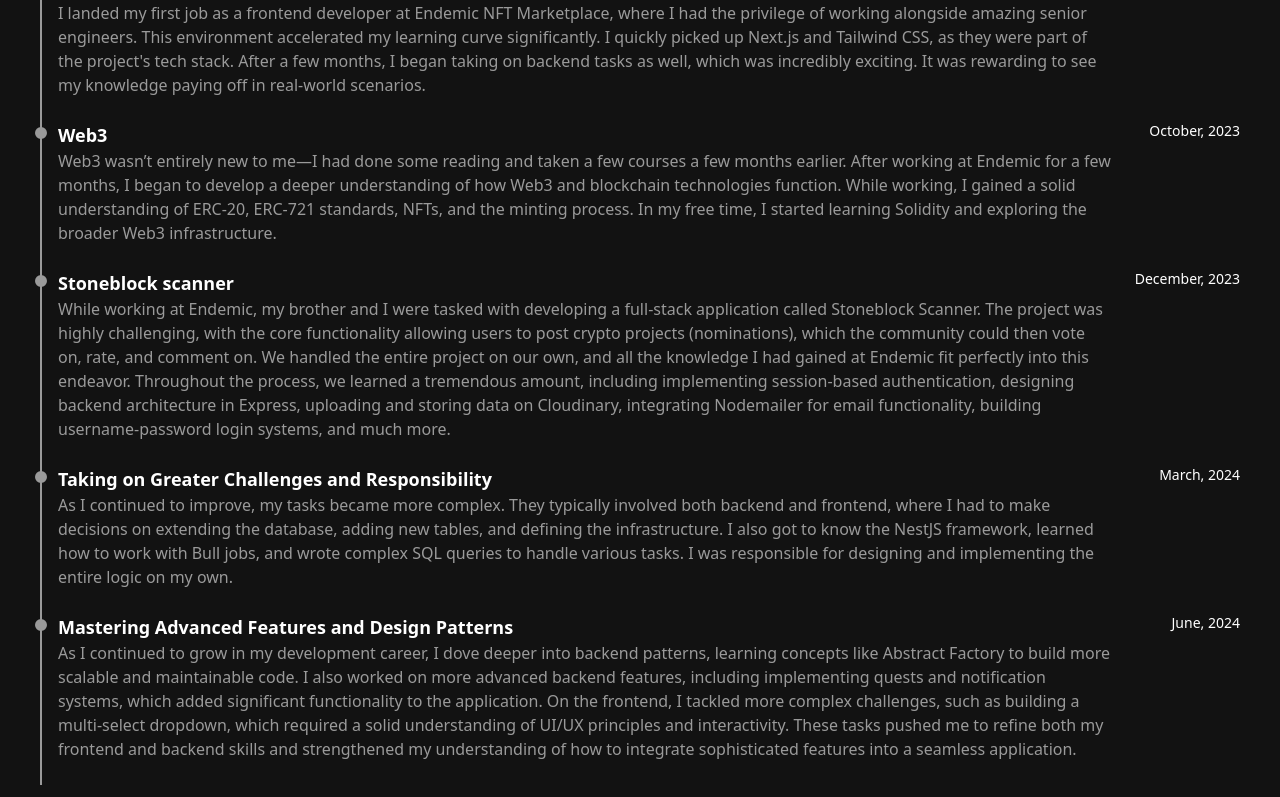
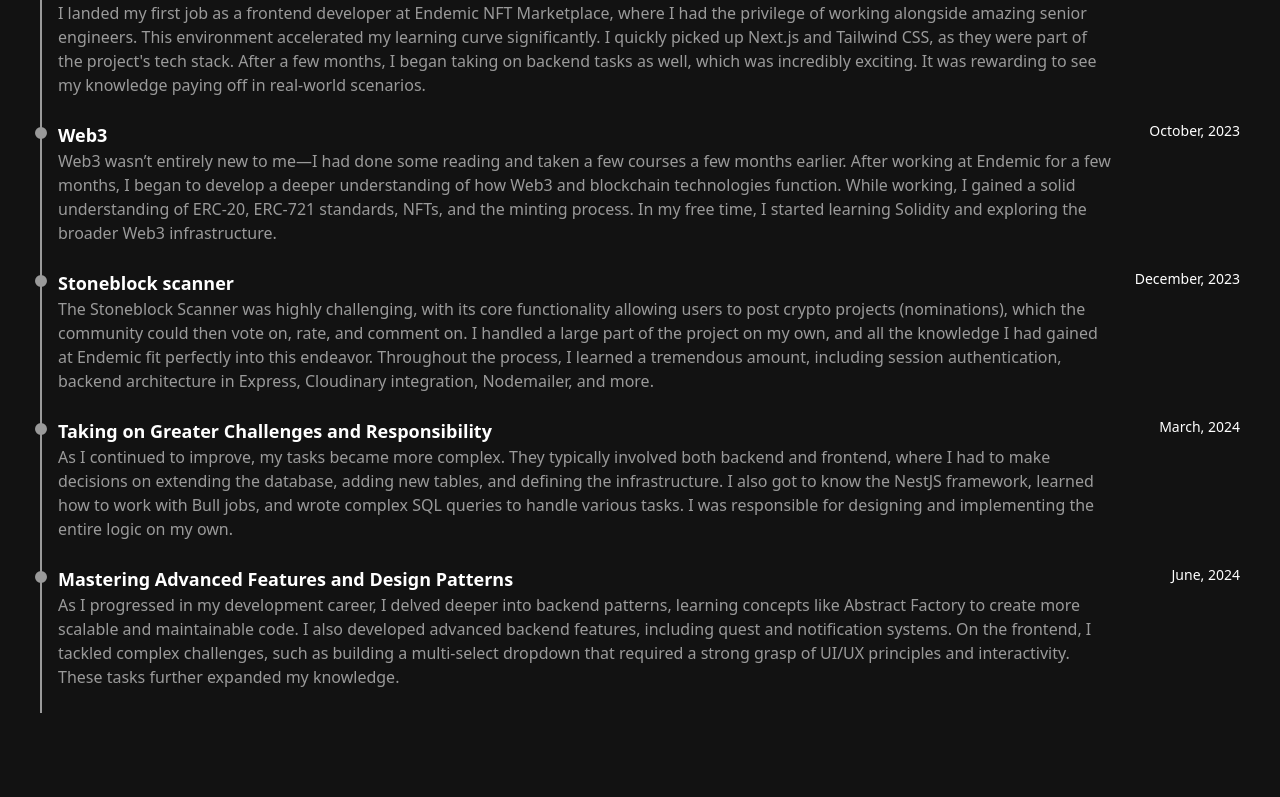
Before and after one commit to Gigi998/portfolio, a Next.js app: page / in a window 1280 px wide. Shown: the part 2902-3699 px from the top of the page. Built offline with nearby package versions, Linux system fonts and the light colour scheme.

Commit message:
refactor expereince data

```diff
--- a/src/data/index.ts
+++ b/src/data/index.ts
@@ -96,11 +96,10 @@
     id: 3,
     title: "Stoneblock scanner",
     about: `
-    While working at Endemic, my brother and I were tasked with developing a full-stack application called Stoneblock Scanner.
-    The project was highly challenging, with the core functionality allowing users to post crypto projects (nominations), which the community could then vote on, rate, and comment on.
-    We handled the entire project on our own, and all the knowledge I had gained at Endemic fit perfectly into this endeavor. Throughout the process, we learned a tremendous amount,
-    including implementing session-based authentication, designing backend architecture in Express, uploading and storing data on Cloudinary, integrating Nodemailer for email functionality,
-    building username-password login systems, and much more.
+    The Stoneblock Scanner was highly challenging, with its core functionality allowing users to post crypto projects (nominations),
+    which the community could then vote on, rate, and comment on. I handled a large part of the project on my own, and all the knowledge
+    I had gained at Endemic fit perfectly into this endeavor. Throughout the process, I learned a tremendous amount, including session authentication,
+    backend architecture in Express, Cloudinary integration, Nodemailer, and more.
     `,
     date: "December, 2023",
   },
@@ -119,10 +118,9 @@
     id: 5,
     title: "Mastering Advanced Features and Design Patterns",
     about: `
-    As I continued to grow in my development career, I dove deeper into backend patterns, learning concepts like Abstract Factory to build more scalable and maintainable code.
-    I also worked on more advanced backend features, including implementing quests and notification systems, which added significant functionality to the application.
-    On the frontend, I tackled more complex challenges, such as building a multi-select dropdown, which required a solid understanding of UI/UX principles and interactivity.
-    These tasks pushed me to refine both my frontend and backend skills and strengthened my understanding of how to integrate sophisticated features into a seamless application.
+   As I progressed in my development career, I delved deeper into backend patterns, learning concepts like Abstract Factory to create more scalable and maintainable code.
+   I also developed advanced backend features, including quest and notification systems. On the frontend, I tackled complex challenges,
+   such as building a multi-select dropdown that required a strong grasp of UI/UX principles and interactivity. These tasks further expanded my knowledge.
     `,
     date: "June, 2024",
   },
```
